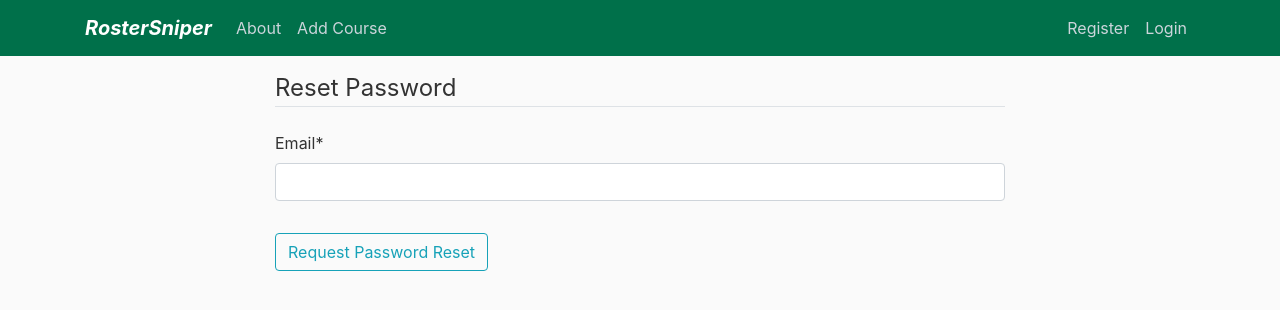
After one commit to soft-eng-practicum/RosterSniper, a Django app: page /password-reset/request/ in a window 1280 px wide. The commit adds this page. Shown: the top 310 px of the page. Run offline with Django 3.2, Linux system fonts and the light colour scheme; parts of the project's set-up code (start-up, migrations or seed data) failed here and were passed over; some libraries are stand-ins or nearby versions.

Commit message:
Added password reset feature
-Added password reset link to login page
-Should send an email if you enter correct details
-Added local development settings file

```diff
--- a/roster_sniper/roster_sniper/settings/base.py
+++ b/roster_sniper/roster_sniper/settings/base.py
@@ -9,6 +9,8 @@ https://docs.djangoproject.com/en/3.0/topics/settings/
 For the full list of settings and their values, see
 https://docs.djangoproject.com/en/3.0/ref/settings/
 """
+
+# Explanation: https://stackoverflow.com/a/15325966
 
 import os
 
@@ -103,9 +105,5 @@ LOGIN_URL = 'login'
 # Email
 # https://docs.djangoproject.com/en/3.0/topics/email/
 EMAIL_BACKEND = 'django.core.mail.backends.smtp.EmailBackend'
-EMAIL_HOST = '127.0.0.1'
-EMAIL_PORT = 25
-EMAIL_HOST_USER = ''
-EMAIL_HOST_PASSWORD = ''
 EMAIL_USE_TLS = True
 DEFAULT_FROM_EMAIL = 'Roster Sniper <no-reply@shitchell.com>'
--- a/roster_sniper/roster_sniper/settings/development.py
+++ b/roster_sniper/roster_sniper/settings/development.py
@@ -28,3 +28,8 @@ DATABASES = {
         'NAME': os.path.join(BASE_DIR, 'db.sqlite3'),
     }
 }
+
+try:
+    from .development_local import *
+except:
+    pass
--- a/roster_sniper/roster_sniper/settings/production.py
+++ b/roster_sniper/roster_sniper/settings/production.py
@@ -32,3 +32,9 @@ DATABASES = {
         'PORT': ''
     }
 }
+
+# Email
+EMAIL_HOST = '127.0.0.1'
+EMAIL_PORT = 25
+EMAIL_HOST_USER = ''
+EMAIL_HOST_PASSWORD = ''
--- a/roster_sniper/roster_sniper/urls.py
+++ b/roster_sniper/roster_sniper/urls.py
@@ -20,12 +20,34 @@ from django.conf import settings
 from django.conf.urls.static import static
 from users import views as user_views
 
+# For sending custom emails:
+# https://docs.djangoproject.com/en/3.0/topics/auth/default/#django.contrib.auth.views.PasswordResetView
 urlpatterns = [
     path('admin/', admin.site.urls),
     path('register/', user_views.register, name='register'),
     path('profile/', user_views.profile, name='profile'),
-    path('login/', auth_views.LoginView.as_view(template_name='login.html'), name='login'),
-    path('logout/', auth_views.LogoutView.as_view(template_name='logout.html'), name='logout'),
+    path('login/',
+        auth_views.LoginView.as_view(template_name='login.html'),
+        name='login'),
+    path('logout/',
+        auth_views.LogoutView.as_view(template_name='logout.html'),
+        name='logout'),
+    path('password-reset/request/',
+        auth_views.PasswordResetView.as_view(
+            template_name='password_reset/request.html'),
+        name='password_reset'),
+    path('password-reset/sent/',
+        auth_views.PasswordResetDoneView.as_view(
+            template_name='password_reset/sent.html'),
+        name='password_reset_done'),
+    path('password-reset/confirm/<uidb64>/<token>/',
+        auth_views.PasswordResetConfirmView.as_view(
+            template_name='password_reset/confirm.html'),
+        name='password_reset_confirm'),
+    path('password-reset/complete/',
+        auth_views.PasswordResetCompleteView.as_view(
+            template_name='password_reset/complete.html'),
+        name='password_reset_complete'),
     path('', include('core.urls')),
 ]
 
--- /dev/null
+++ b/roster_sniper/users/templates/password_reset/request.html
@@ -0,0 +1,19 @@
+{% extends "base_sm.html" %}
+{% load crispy_forms_tags %}
+
+{% block title %}Reset Password - {% endblock title %}
+
+{% block content %}
+	<div class="content-section">
+		<form method="POST">
+			{% csrf_token %}
+			<fieldset class="form-group">
+				<legend class="border-bottom mb-4">Reset Password</legend>
+				{{ form|crispy }}
+			</fieldset>
+			<div class="form-group">
+				<button class="btn btn-outline-info" type="submit">Request Password Reset</button>
+			</div>
+		</form>
+	</div>
+{% endblock content %}
```
Also changed, not shown: roster_sniper/roster_sniper/settings/development_local_example.py (added, +12 -0 lines), roster_sniper/users/templates/login.html (+5 -2 lines), roster_sniper/users/templates/password_reset/complete.html (added, +10 -0 lines), roster_sniper/users/templates/password_reset/confirm.html (added, +25 -0 lines), roster_sniper/users/templates/password_reset/sent.html (added, +9 -0 lines), README.md, 1 other file.
